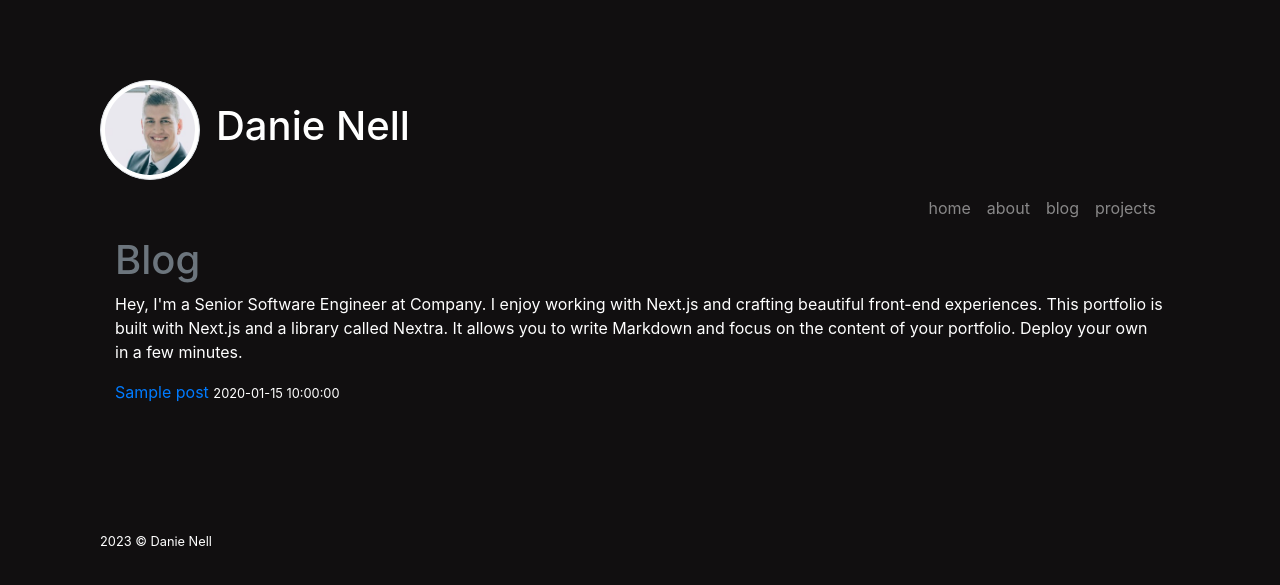
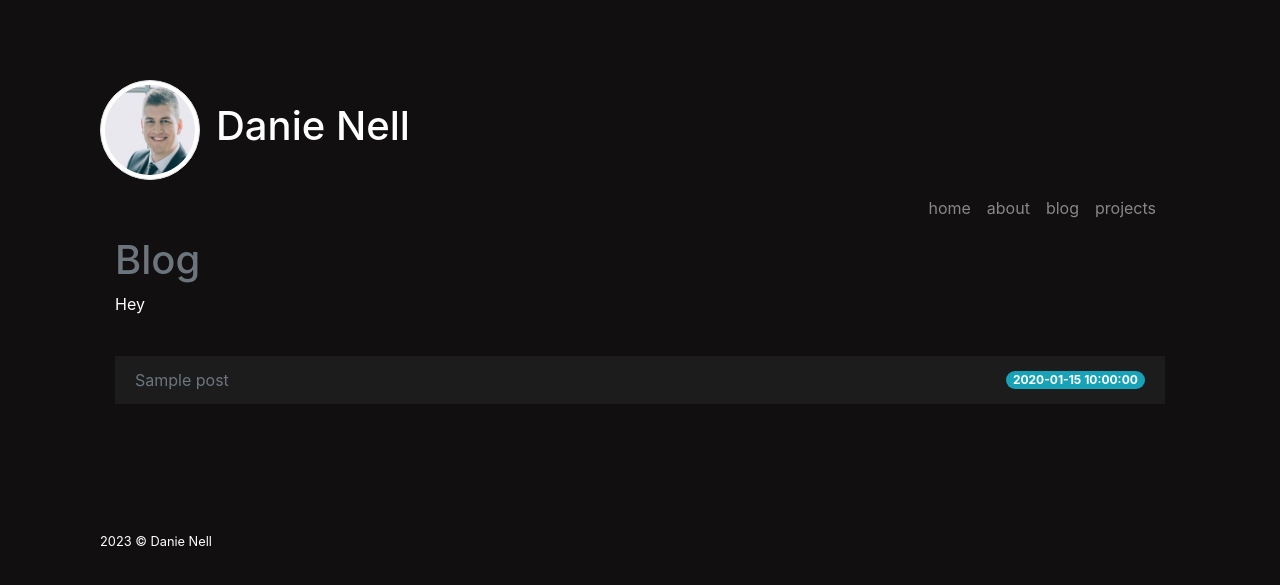
Before and after one commit to buildwithdan/flask-portfolio, a Flask app: template api/templates/blog.html in a window 1280 px wide. Shown: the top 585 px of the page. Run offline with Flask 2, Linux system fonts and the light colour scheme; the template is opened without the code that fills it: most values are stand-ins (such as "Sample title", 1, 10 or a date in 2020); some libraries are stand-ins or nearby versions.

Commit message:
css updates

```diff
--- a/api/templates/blog.html
+++ b/api/templates/blog.html
@@ -1,13 +1,24 @@
 {% extends "base.html" %} {% block title%}Blog{% endblock%} {% block content%}
 <h1 class="text-secondary" align="">Blog</h1>
-<p class="">
-  Hey, I'm a Senior Software Engineer at Company. I enjoy working with Next.js
-  and crafting beautiful front-end experiences. This portfolio is built with
-  Next.js and a library called Nextra. It allows you to write Markdown and focus
-  on the content of your portfolio. Deploy your own in a few minutes.
-</p>
-{% for post in posts %}
+<p class="">Hey</p>
+
+<br />
+
+<div class="list-group list-group-flush d-grid gap-3">
+  {% for post in posts %}
+  <a
+    href="{{ url_for('post', name=post.path.replace('posts/', '')) }}"
+    class="list-group-item d-flex justify-content-between align-items-center list-group-item-action text-secondary"
+    style="background-color: #3d3c3f49"
+    >{{ post.title }}
+    <span class="badge badge-pill bg-info text-white">{{ post.date }}</span></a
+  >
+  {% endfor %}
+</div>
+
+<!-- {% for post in posts %}
 <a href="{{ url_for('post', name=post.path.replace('posts/', '')) }}">
   {{ post.title }}
 </a>
-<small>{{ post.date }}</small> {% endfor %} {% endblock %}
+    <small>{{ post.date }}</small> {% endfor %} --->
+{% endblock %}
```
Also changed, not shown: api/templates/home.html (+14 -11 lines).
